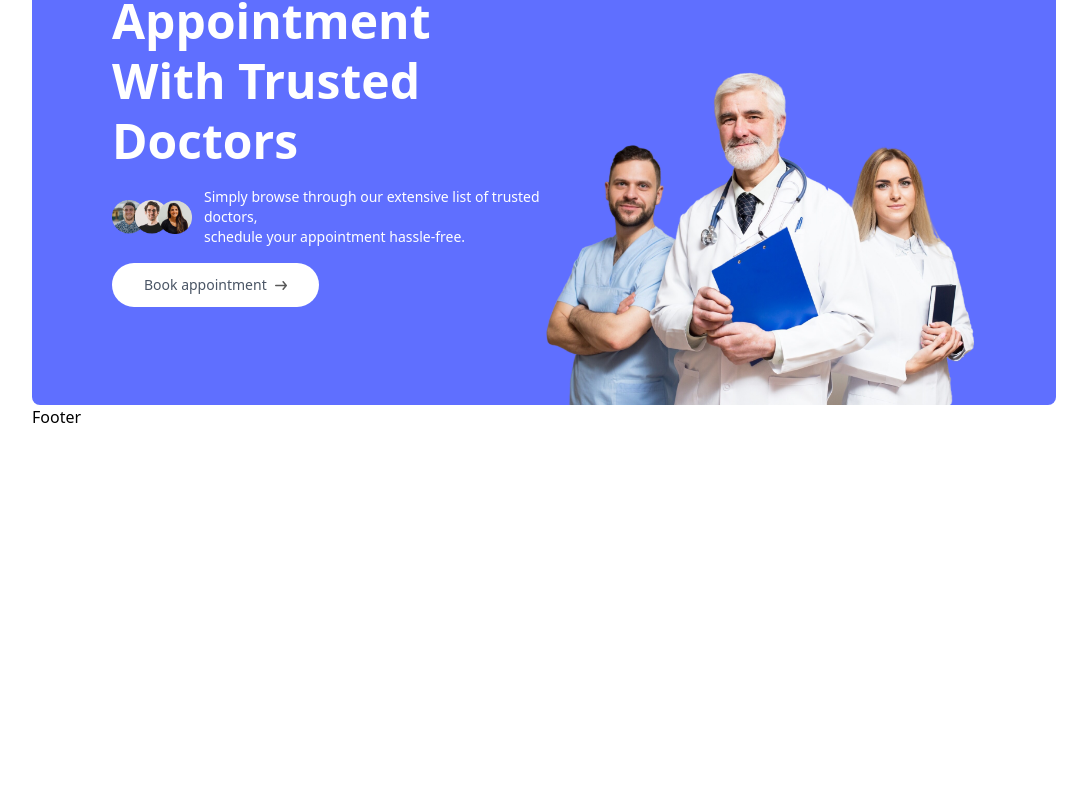
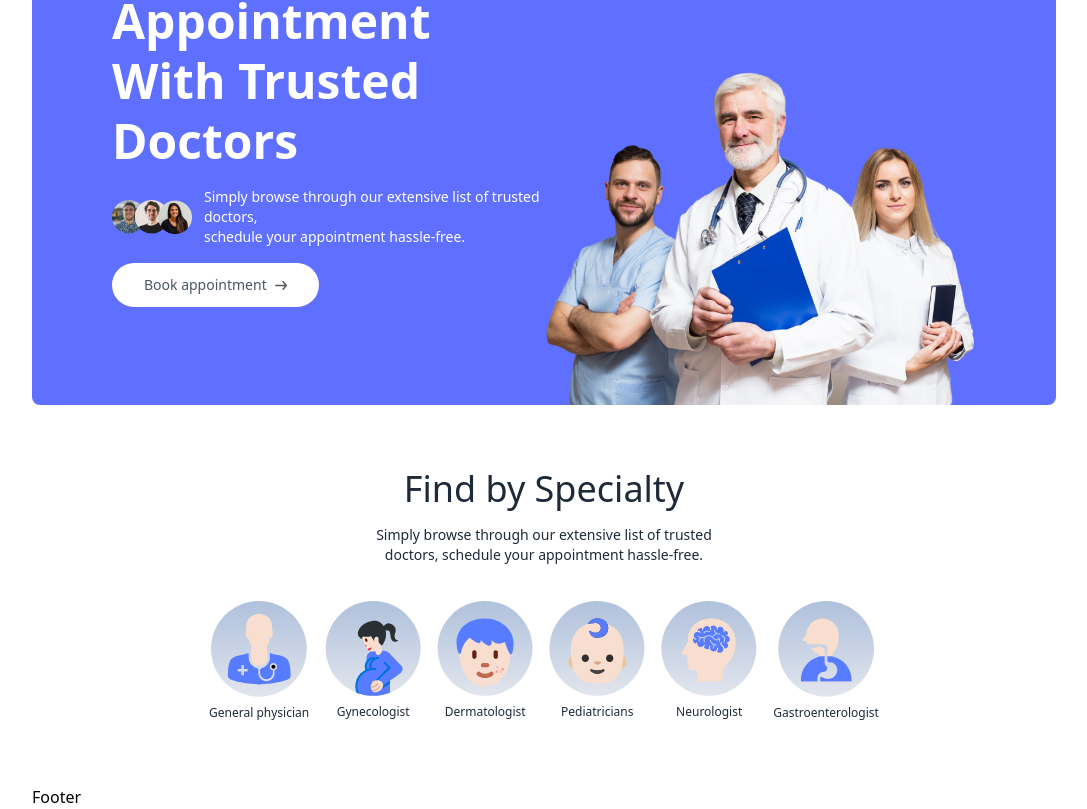
Before and after one commit to dinhhieu110/medbook_system, a React (Vite) app in the folder client/: page / in a window 1280 px wide. Shown: the part 292-1101 px from the top of the page, without its empty margins (96-1183 px from the left). Before the commit the page ends 800 px from the top, so only its background shows below. Built offline with nearby package versions, Linux system fonts and the light colour scheme.

Commit message:
[MS-5][Client] Build Specialty component

```diff
--- a/client/src/assets/assets.js
+++ b/client/src/assets/assets.js
@@ -1,42 +1,41 @@
-import appointment_img from './appointment_img.png'
-import header_img from './header_img.png'
-import group_profiles from './group_profiles.png'
-import profile_pic from './profile_pic.png'
-import contact_image from './contact_image.png'
-import about_image from './about_image.png'
-import logo from './logo.svg'
-import dropdown_icon from './dropdown_icon.svg'
-import menu_icon from './menu_icon.svg'
-import cross_icon from './cross_icon.png'
-import chats_icon from './chats_icon.svg'
-import verified_icon from './verified_icon.svg'
-import arrow_icon from './arrow_icon.svg'
-import info_icon from './info_icon.svg'
-import upload_icon from './upload_icon.png'
-import stripe_logo from './stripe_logo.png'
-import razorpay_logo from './razorpay_logo.png'
-import doc1 from './doc1.png'
-import doc2 from './doc2.png'
-import doc3 from './doc3.png'
-import doc4 from './doc4.png'
-import doc5 from './doc5.png'
-import doc6 from './doc6.png'
-import doc7 from './doc7.png'
-import doc8 from './doc8.png'
-import doc9 from './doc9.png'
-import doc10 from './doc10.png'
-import doc11 from './doc11.png'
-import doc12 from './doc12.png'
-import doc13 from './doc13.png'
-import doc14 from './doc14.png'
-import doc15 from './doc15.png'
-import Dermatologist from './Dermatologist.svg'
-import Gastroenterologist from './Gastroenterologist.svg'
-import General_physician from './General_physician.svg'
-import Gynecologist from './Gynecologist.svg'
-import Neurologist from './Neurologist.svg'
-import Pediatricians from './Pediatricians.svg'
-
+import appointment_img from "./appointment_img.png";
+import header_img from "./header_img.png";
+import group_profiles from "./group_profiles.png";
+import profile_pic from "./profile_pic.png";
+import contact_image from "./contact_image.png";
+import about_image from "./about_image.png";
+import logo from "./logo.svg";
+import dropdown_icon from "./dropdown_icon.svg";
+import menu_icon from "./menu_icon.svg";
+import cross_icon from "./cross_icon.png";
+import chats_icon from "./chats_icon.svg";
+import verified_icon from "./verified_icon.svg";
+import arrow_icon from "./arrow_icon.svg";
+import info_icon from "./info_icon.svg";
+import upload_icon from "./upload_icon.png";
+import stripe_logo from "./stripe_logo.png";
+import razorpay_logo from "./razorpay_logo.png";
+import doc1 from "./doc1.png";
+import doc2 from "./doc2.png";
+import doc3 from "./doc3.png";
+import doc4 from "./doc4.png";
+import doc5 from "./doc5.png";
+import doc6 from "./doc6.png";
+import doc7 from "./doc7.png";
+import doc8 from "./doc8.png";
+import doc9 from "./doc9.png";
+import doc10 from "./doc10.png";
+import doc11 from "./doc11.png";
+import doc12 from "./doc12.png";
+import doc13 from "./doc13.png";
+import doc14 from "./doc14.png";
+import doc15 from "./doc15.png";
+import Dermatologist from "./Dermatologist.svg";
+import Gastroenterologist from "./Gastroenterologist.svg";
+import General_physician from "./General_physician.svg";
+import Gynecologist from "./Gynecologist.svg";
+import Neurologist from "./Neurologist.svg";
+import Pediatricians from "./Pediatricians.svg";
 
 export const assets = {
   appointment_img,
@@ -55,245 +54,260 @@ export const assets = {
   dropdown_icon,
   upload_icon,
   stripe_logo,
-    razorpay_logo
-}
+  razorpay_logo,
+};
 
-export const specialityData = [
+export const specialtyData = [
   {
-        speciality: 'General physician',
-        image: General_physician
+    specialty: "General physician",
+    image: General_physician,
   },
   {
-        speciality: 'Gynecologist',
-        image: Gynecologist
+    specialty: "Gynecologist",
+    image: Gynecologist,
   },
   {
-        speciality: 'Dermatologist',
-        image: Dermatologist
+    specialty: "Dermatologist",
+    image: Dermatologist,
   },
   {
-        speciality: 'Pediatricians',
-        image: Pediatricians
+    specialty: "Pediatricians",
+    image: Pediatricians,
   },
   {
-        speciality: 'Neurologist',
-        image: Neurologist
+    specialty: "Neurologist",
+    image: Neurologist,
   },
   {
-        speciality: 'Gastroenterologist',
-        image: Gastroenterologist
+    specialty: "Gastroenterologist",
+    image: Gastroenterologist,
   },
-]
+];
 
 export const doctors = [
   {
-        _id: 'doc1',
-        name: 'Dr. Richard James',
+    _id: "doc1",
+    name: "Dr. Richard James",
     image: doc1,
-        speciality: 'General physician',
-        degree: 'MBBS',
-        experience: '4 Years',
-        about: 'Dr. Davis has a strong commitment to delivering comprehensive medical care, focusing on preventive medicine, early diagnosis, and effective treatment strategies. Dr. Davis has a strong commitment to delivering comprehensive medical care, focusing on preventive medicine, early diagnosis, and effective treatment strategies.',
+    specialty: "General physician",
+    degree: "MBBS",
+    experience: "4 Years",
+    about:
+      "Dr. Davis has a strong commitment to delivering comprehensive medical care, focusing on preventive medicine, early diagnosis, and effective treatment strategies. Dr. Davis has a strong commitment to delivering comprehensive medical care, focusing on preventive medicine, early diagnosis, and effective treatment strategies.",
     fees: 50,
     address: {
-            line1: '17th Cross, Richmond',
-            line2: 'Circle, Ring Road, London'
-        }
+      line1: "17th Cross, Richmond",
+      line2: "Circle, Ring Road, London",
+    },
   },
   {
-        _id: 'doc2',
-        name: 'Dr. Emily Larson',
+    _id: "doc2",
+    name: "Dr. Emily Larson",
     image: doc2,
-        speciality: 'Gynecologist',
-        degree: 'MBBS',
-        experience: '3 Years',
-        about: 'Dr. Davis has a strong commitment to delivering comprehensive medical care, focusing on preventive medicine, early diagnosis, and effective treatment strategies. Dr. Davis has a strong commitment to delivering comprehensive medical care, focusing on preventive medicine, early diagnosis, and effective treatment strategies.',
+    specialty: "Gynecologist",
+    degree: "MBBS",
+    experience: "3 Years",
+    about:
+      "Dr. Davis has a strong commitment to delivering comprehensive medical care, focusing on preventive medicine, early diagnosis, and effective treatment strategies. Dr. Davis has a strong commitment to delivering comprehensive medical care, focusing on preventive medicine, early diagnosis, and effective treatment strategies.",
     fees: 60,
     address: {
-            line1: '27th Cross, Richmond',
-            line2: 'Circle, Ring Road, London'
-        }
+      line1: "27th Cross, Richmond",
+      line2: "Circle, Ring Road, London",
+    },
   },
   {
-        _id: 'doc3',
-        name: 'Dr. Sarah Patel',
+    _id: "doc3",
+    name: "Dr. Sarah Patel",
     image: doc3,
-        speciality: 'Dermatologist',
-        degree: 'MBBS',
-        experience: '1 Years',
-        about: 'Dr. Davis has a strong commitment to delivering comprehensive medical care, focusing on preventive medicine, early diagnosis, and effective treatment strategies. Dr. Davis has a strong commitment to delivering comprehensive medical care, focusing on preventive medicine, early diagnosis, and effective treatment strategies.',
+    specialty: "Dermatologist",
+    degree: "MBBS",
+    experience: "1 Years",
+    about:
+      "Dr. Davis has a strong commitment to delivering comprehensive medical care, focusing on preventive medicine, early diagnosis, and effective treatment strategies. Dr. Davis has a strong commitment to delivering comprehensive medical care, focusing on preventive medicine, early diagnosis, and effective treatment strategies.",
     fees: 30,
     address: {
-            line1: '37th Cross, Richmond',
-            line2: 'Circle, Ring Road, London'
-        }
+      line1: "37th Cross, Richmond",
+      line2: "Circle, Ring Road, London",
+    },
   },
   {
-        _id: 'doc4',
-        name: 'Dr. Christopher Lee',
+    _id: "doc4",
+    name: "Dr. Christopher Lee",
     image: doc4,
-        speciality: 'Pediatricians',
-        degree: 'MBBS',
-        experience: '2 Years',
-        about: 'Dr. Davis has a strong commitment to delivering comprehensive medical care, focusing on preventive medicine, early diagnosis, and effective treatment strategies. Dr. Davis has a strong commitment to delivering comprehensive medical care, focusing on preventive medicine, early diagnosis, and effective treatment strategies.',
+    specialty: "Pediatricians",
+    degree: "MBBS",
+    experience: "2 Years",
+    about:
+      "Dr. Davis has a strong commitment to delivering comprehensive medical care, focusing on preventive medicine, early diagnosis, and effective treatment strategies. Dr. Davis has a strong commitment to delivering comprehensive medical care, focusing on preventive medicine, early diagnosis, and effective treatment strategies.",
     fees: 40,
     address: {
-            line1: '47th Cross, Richmond',
-            line2: 'Circle, Ring Road, London'
-        }
+      line1: "47th Cross, Richmond",
+      line2: "Circle, Ring Road, London",
+    },
   },
   {
-        _id: 'doc5',
-        name: 'Dr. Jennifer Garcia',
+    _id: "doc5",
+    name: "Dr. Jennifer Garcia",
     image: doc5,
-        speciality: 'Neurologist',
-        degree: 'MBBS',
-        experience: '4 Years',
-        about: 'Dr. Davis has a strong commitment to delivering comprehensive medical care, focusing on preventive medicine, early diagnosis, and effective treatment strategies. Dr. Davis has a strong commitment to delivering comprehensive medical care, focusing on preventive medicine, early diagnosis, and effective treatment strategies.',
+    specialty: "Neurologist",
+    degree: "MBBS",
+    experience: "4 Years",
+    about:
+      "Dr. Davis has a strong commitment to delivering comprehensive medical care, focusing on preventive medicine, early diagnosis, and effective treatment strategies. Dr. Davis has a strong commitment to delivering comprehensive medical care, focusing on preventive medicine, early diagnosis, and effective treatment strategies.",
     fees: 50,
     address: {
-            line1: '57th Cross, Richmond',
-            line2: 'Circle, Ring Road, London'
-        }
+      line1: "57th Cross, Richmond",
+      line2: "Circle, Ring Road, London",
+    },
   },
   {
-        _id: 'doc6',
-        name: 'Dr. Andrew Williams',
+    _id: "doc6",
+    name: "Dr. Andrew Williams",
     image: doc6,
-        speciality: 'Neurologist',
-        degree: 'MBBS',
-        experience: '4 Years',
-        about: 'Dr. Davis has a strong commitment to delivering comprehensive medical care, focusing on preventive medicine, early diagnosis, and effective treatment strategies. Dr. Davis has a strong commitment to delivering comprehensive medical care, focusing on preventive medicine, early diagnosis, and effective treatment strategies.',
+    specialty: "Neurologist",
+    degree: "MBBS",
+    experience: "4 Years",
+    about:
+      "Dr. Davis has a strong commitment to delivering comprehensive medical care, focusing on preventive medicine, early diagnosis, and effective treatment strategies. Dr. Davis has a strong commitment to delivering comprehensive medical care, focusing on preventive medicine, early diagnosis, and effective treatment strategies.",
     fees: 50,
     address: {
-            line1: '57th Cross, Richmond',
-            line2: 'Circle, Ring Road, London'
-        }
+      line1: "57th Cross, Richmond",
+      line2: "Circle, Ring Road, London",
+    },
   },
   {
-        _id: 'doc7',
-        name: 'Dr. Christopher Davis',
+    _id: "doc7",
+    name: "Dr. Christopher Davis",
     image: doc7,
-        speciality: 'General physician',
-        degree: 'MBBS',
-        experience: '4 Years',
-        about: 'Dr. Davis has a strong commitment to delivering comprehensive medical care, focusing on preventive medicine, early diagnosis, and effective treatment strategies. Dr. Davis has a strong commitment to delivering comprehensive medical care, focusing on preventive medicine, early diagnosis, and effective treatment strategies.',
+    specialty: "General physician",
+    degree: "MBBS",
+    experience: "4 Years",
+    about:
+      "Dr. Davis has a strong commitment to delivering comprehensive medical care, focusing on preventive medicine, early diagnosis, and effective treatment strategies. Dr. Davis has a strong commitment to delivering comprehensive medical care, focusing on preventive medicine, early diagnosis, and effective treatment strategies.",
     fees: 50,
     address: {
-            line1: '17th Cross, Richmond',
-            line2: 'Circle, Ring Road, London'
-        }
+      line1: "17th Cross, Richmond",
+      line2: "Circle, Ring Road, London",
+    },
   },
   {
-        _id: 'doc8',
-        name: 'Dr. Timothy White',
+    _id: "doc8",
+    name: "Dr. Timothy White",
     image: doc8,
-        speciality: 'Gynecologist',
-        degree: 'MBBS',
-        experience: '3 Years',
-        about: 'Dr. Davis has a strong commitment to delivering comprehensive medical care, focusing on preventive medicine, early diagnosis, and effective treatment strategies. Dr. Davis has a strong commitment to delivering comprehensive medical care, focusing on preventive medicine, early diagnosis, and effective treatment strategies.',
+    specialty: "Gynecologist",
+    degree: "MBBS",
+    experience: "3 Years",
+    about:
+      "Dr. Davis has a strong commitment to delivering comprehensive medical care, focusing on preventive medicine, early diagnosis, and effective treatment strategies. Dr. Davis has a strong commitment to delivering comprehensive medical care, focusing on preventive medicine, early diagnosis, and effective treatment strategies.",
     fees: 60,
     address: {
-            line1: '27th Cross, Richmond',
-            line2: 'Circle, Ring Road, London'
-        }
+      line1: "27th Cross, Richmond",
+      line2: "Circle, Ring Road, London",
+    },
   },
   {
-        _id: 'doc9',
-        name: 'Dr. Ava Mitchell',
+    _id: "doc9",
+    name: "Dr. Ava Mitchell",
     image: doc9,
-        speciality: 'Dermatologist',
-        degree: 'MBBS',
-        experience: '1 Years',
-        about: 'Dr. Davis has a strong commitment to delivering comprehensive medical care, focusing on preventive medicine, early diagnosis, and effective treatment strategies. Dr. Davis has a strong commitment to delivering comprehensive medical care, focusing on preventive medicine, early diagnosis, and effective treatment strategies.',
+    specialty: "Dermatologist",
+    degree: "MBBS",
+    experience: "1 Years",
+    about:
+      "Dr. Davis has a strong commitment to delivering comprehensive medical care, focusing on preventive medicine, early diagnosis, and effective treatment strategies. Dr. Davis has a strong commitment to delivering comprehensive medical care, focusing on preventive medicine, early diagnosis, and effective treatment strategies.",
     fees: 30,
     address: {
-            line1: '37th Cross, Richmond',
-            line2: 'Circle, Ring Road, London'
-        }
+      line1: "37th Cross, Richmond",
+      line2: "Circle, Ring Road, London",
+    },
   },
   {
-        _id: 'doc10',
-        name: 'Dr. Jeffrey King',
+    _id: "doc10",
+    name: "Dr. Jeffrey King",
     image: doc10,
-        speciality: 'Pediatricians',
-        degree: 'MBBS',
-        experience: '2 Years',
-        about: 'Dr. Davis has a strong commitment to delivering comprehensive medical care, focusing on preventive medicine, early diagnosis, and effective treatment strategies. Dr. Davis has a strong commitment to delivering comprehensive medical care, focusing on preventive medicine, early diagnosis, and effective treatment strategies.',
+    specialty: "Pediatricians",
+    degree: "MBBS",
+    experience: "2 Years",
+    about:
+      "Dr. Davis has a strong commitment to delivering comprehensive medical care, focusing on preventive medicine, early diagnosis, and effective treatment strategies. Dr. Davis has a strong commitment to delivering comprehensive medical care, focusing on preventive medicine, early diagnosis, and effective treatment strategies.",
     fees: 40,
     address: {
-            line1: '47th Cross, Richmond',
-            line2: 'Circle, Ring Road, London'
-        }
+      line1: "47th Cross, Richmond",
+      line2: "Circle, Ring Road, London",
+    },
   },
   {
-        _id: 'doc11',
-        name: 'Dr. Zoe Kelly',
+    _id: "doc11",
+    name: "Dr. Zoe Kelly",
     image: doc11,
-        speciality: 'Neurologist',
-        degree: 'MBBS',
-        experience: '4 Years',
-        about: 'Dr. Davis has a strong commitment to delivering comprehensive medical care, focusing on preventive medicine, early diagnosis, and effective treatment strategies. Dr. Davis has a strong commitment to delivering comprehensive medical care, focusing on preventive medicine, early diagnosis, and effective treatment strategies.',
+    specialty: "Neurologist",
+    degree: "MBBS",
+    experience: "4 Years",
+    about:
+      "Dr. Davis has a strong commitment to delivering comprehensive medical care, focusing on preventive medicine, early diagnosis, and effective treatment strategies. Dr. Davis has a strong commitment to delivering comprehensive medical care, focusing on preventive medicine, early diagnosis, and effective treatment strategies.",
     fees: 50,
     address: {
-            line1: '57th Cross, Richmond',
-            line2: 'Circle, Ring Road, London'
-        }
+      line1: "57th Cross, Richmond",
+      line2: "Circle, Ring Road, London",
+    },
   },
   {
-        _id: 'doc12',
-        name: 'Dr. Patrick Harris',
+    _id: "doc12",
+    name: "Dr. Patrick Harris",
     image: doc12,
-        speciality: 'Neurologist',
-        degree: 'MBBS',
-        experience: '4 Years',
-        about: 'Dr. Davis has a strong commitment to delivering comprehensive medical care, focusing on preventive medicine, early diagnosis, and effective treatment strategies. Dr. Davis has a strong commitment to delivering comprehensive medical care, focusing on preventive medicine, early diagnosis, and effective treatment strategies.',
+    specialty: "Neurologist",
+    degree: "MBBS",
+    experience: "4 Years",
+    about:
+      "Dr. Davis has a strong commitment to delivering comprehensive medical care, focusing on preventive medicine, early diagnosis, and effective treatment strategies. Dr. Davis has a strong commitment to delivering comprehensive medical care, focusing on preventive medicine, early diagnosis, and effective treatment strategies.",
     fees: 50,
     address: {
-            line1: '57th Cross, Richmond',
-            line2: 'Circle, Ring Road, London'
-        }
+      line1: "57th Cross, Richmond",
+      line2: "Circle, Ring Road, London",
+    },
   },
   {
-        _id: 'doc13',
-        name: 'Dr. Chloe Evans',
+    _id: "doc13",
+    name: "Dr. Chloe Evans",
     image: doc13,
-        speciality: 'General physician',
-        degree: 'MBBS',
-        experience: '4 Years',
-        about: 'Dr. Davis has a strong commitment to delivering comprehensive medical care, focusing on preventive medicine, early diagnosis, and effective treatment strategies. Dr. Davis has a strong commitment to delivering comprehensive medical care, focusing on preventive medicine, early diagnosis, and effective treatment strategies.',
+    specialty: "General physician",
+    degree: "MBBS",
+    experience: "4 Years",
+    about:
+      "Dr. Davis has a strong commitment to delivering comprehensive medical care, focusing on preventive medicine, early diagnosis, and effective treatment strategies. Dr. Davis has a strong commitment to delivering comprehensive medical care, focusing on preventive medicine, early diagnosis, and effective treatment strategies.",
     fees: 50,
     address: {
-            line1: '17th Cross, Richmond',
-            line2: 'Circle, Ring Road, London'
-        }
+      line1: "17th Cross, Richmond",
+      line2: "Circle, Ring Road, London",
+    },
   },
   {
-        _id: 'doc14',
-        name: 'Dr. Ryan Martinez',
+    _id: "doc14",
+    name: "Dr. Ryan Martinez",
     image: doc14,
-        speciality: 'Gynecologist',
-        degree: 'MBBS',
-        experience: '3 Years',
-        about: 'Dr. Davis has a strong commitment to delivering comprehensive medical care, focusing on preventive medicine, early diagnosis, and effective treatment strategies. Dr. Davis has a strong commitment to delivering comprehensive medical care, focusing on preventive medicine, early diagnosis, and effective treatment strategies.',
+    specialty: "Gynecologist",
+    degree: "MBBS",
+    experience: "3 Years",
+    about:
+      "Dr. Davis has a strong commitment to delivering comprehensive medical care, focusing on preventive medicine, early diagnosis, and effective treatment strategies. Dr. Davis has a strong commitment to delivering comprehensive medical care, focusing on preventive medicine, early diagnosis, and effective treatment strategies.",
     fees: 60,
     address: {
-            line1: '27th Cross, Richmond',
-            line2: 'Circle, Ring Road, London'
-        }
+      line1: "27th Cross, Richmond",
+      line2: "Circle, Ring Road, London",
+    },
   },
   {
-        _id: 'doc15',
-        name: 'Dr. Amelia Hill',
+    _id: "doc15",
+    name: "Dr. Amelia Hill",
     image: doc15,
-        speciality: 'Dermatologist',
-        degree: 'MBBS',
-        experience: '1 Years',
-        about: 'Dr. Davis has a strong commitment to delivering comprehensive medical care, focusing on preventive medicine, early diagnosis, and effective treatment strategies. Dr. Davis has a strong commitment to delivering comprehensive medical care, focusing on preventive medicine, early diagnosis, and effective treatment strategies.',
+    specialty: "Dermatologist",
+    degree: "MBBS",
+    experience: "1 Years",
+    about:
+      "Dr. Davis has a strong commitment to delivering comprehensive medical care, focusing on preventive medicine, early diagnosis, and effective treatment strategies. Dr. Davis has a strong commitment to delivering comprehensive medical care, focusing on preventive medicine, early diagnosis, and effective treatment strategies.",
     fees: 30,
     address: {
-            line1: '37th Cross, Richmond',
-            line2: 'Circle, Ring Road, London'
-        }
+      line1: "37th Cross, Richmond",
+      line2: "Circle, Ring Road, London",
     },
-]
+  },
+];
--- a/client/src/components/Banner.jsx
+++ b/client/src/components/Banner.jsx
@@ -27,7 +27,7 @@ const Banner = () => {
           href="#specialty"
         >
           Book appointment{" "}
-          <img className="w-3" src={assets.arrow_icon} alt="" />
+          <img className="w-3" src={assets.arrow_icon} alt="arrow_icon" />
         </a>
       </div>
       {/* Right Side */}
--- a/client/src/components/Header.jsx
+++ b/client/src/components/Header.jsx
@@ -19,7 +19,7 @@ const Header = () => {
         src={assets.logo}
         alt="logo_image"
       />
-      <ul className="hidden md:flex items-start gap-5 font-medium text-sm lg:text-xl">
+      <ul className="hidden md:flex items-start gap-5 font-medium text-sm xl:text-xl">
         <NavLink to="/">
           <li className="py-1">HOME</li>
           <hr className="border-none outline-none h-0.5 bg-primary w-3/5 m-auto hidden" />
@@ -75,7 +75,7 @@ const Header = () => {
         ) : (
           <button
             onClick={() => navigate("/login")}
-            className="bg-primary text-white px-8 py-4 rounded-full font-medium hidden md:block cursor-pointer"
+            className="bg-primary text-white px-2 lg:px-8 py-1 md:py-4 rounded-full font-medium hidden md:block cursor-pointer"
           >
             Create account
           </button>
--- /dev/null
+++ b/client/src/components/Specialty.jsx
@@ -0,0 +1,37 @@
+import React from "react";
+import { specialtyData } from "../assets/assets";
+import { Link } from "react-router-dom";
+
+const Specialty = () => {
+  return (
+    <div
+      id="specialty"
+      className="flex flex-col items-center gap-4 py-16 text-gray-800"
+    >
+      <h1 className="text-4xl font-medium">Find by Specialty</h1>
+      <p className="sm:w-1/3 text-center text-sm">
+        Simply browse through our extensive list of trusted doctors, schedule
+        your appointment hassle-free.
+      </p>
+      <div className="flex sm:justify-center gap-4 pt-5 w-full overflow-scroll">
+        {specialtyData.map((item, index) => (
+          <Link
+            className="flex flex-col items-center text-xs cursor-pointer flex-shrink-0 hover:translate-y-[-10px] transition-all duration-500"
+            key={index}
+            to={`/doctors/${item.specialty}`}
+            onClick={() => scrollTo(0, 0)}
+          >
+            <img
+              className="w-16 sm:w-24 mb-2"
+              src={item.image}
+              alt="specialty_image"
+            />
+            <p>{item.specialty}</p>
+          </Link>
+        ))}
+      </div>
+    </div>
+  );
+};
+
+export default Specialty;
--- a/client/src/components/index.js
+++ b/client/src/components/index.js
@@ -1,3 +1,4 @@
 export { default as Header } from "./Header.jsx";
 export { default as Footer } from "./Footer.jsx";
 export { default as Banner } from "./Banner.jsx";
+export { default as Specialty } from "./Specialty.jsx";
--- a/client/src/index.css
+++ b/client/src/index.css
@@ -13,3 +13,7 @@
 .active hr{
     @apply block
 }
+
+::-webkit-scrollbar{
+    @apply hidden
+}
--- a/client/src/pages/Home.jsx
+++ b/client/src/pages/Home.jsx
@@ -1,10 +1,11 @@
 import React from "react";
-import { Banner } from "../components";
+import { Banner, Specialty } from "../components";
 
 const Home = () => {
   return (
     <div className="mt-6">
       <Banner />
+      <Specialty />
     </div>
   );
 };
```
Lines whose indentation alone changed are shown as unchanged.
